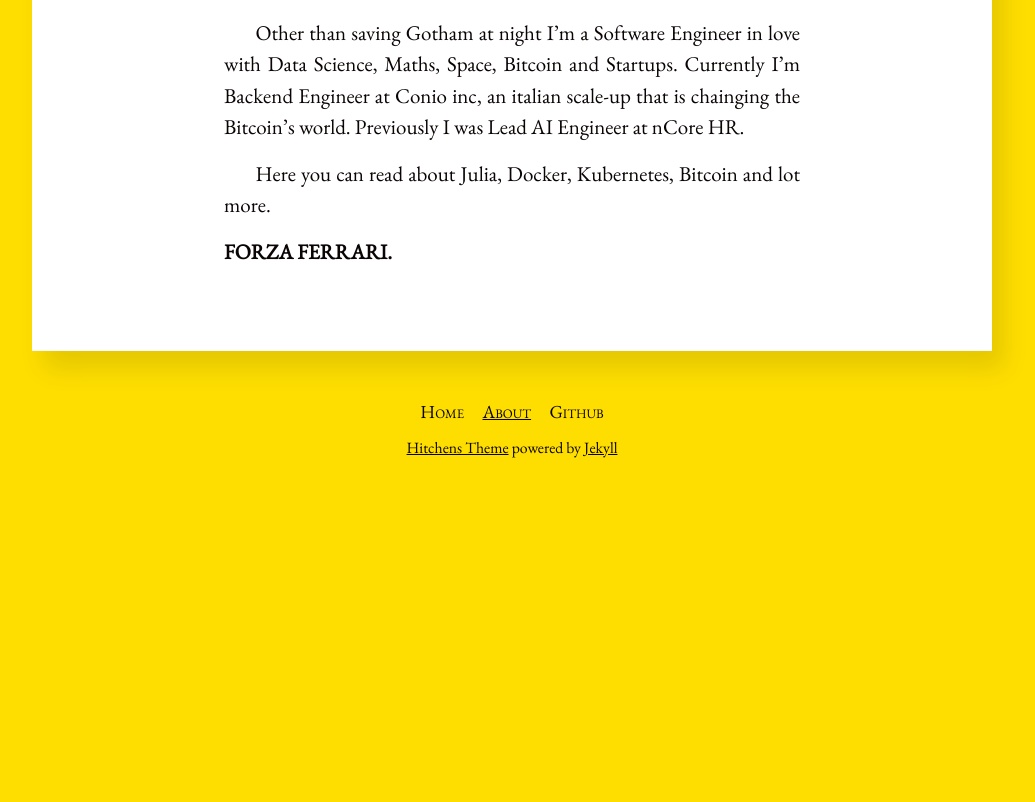
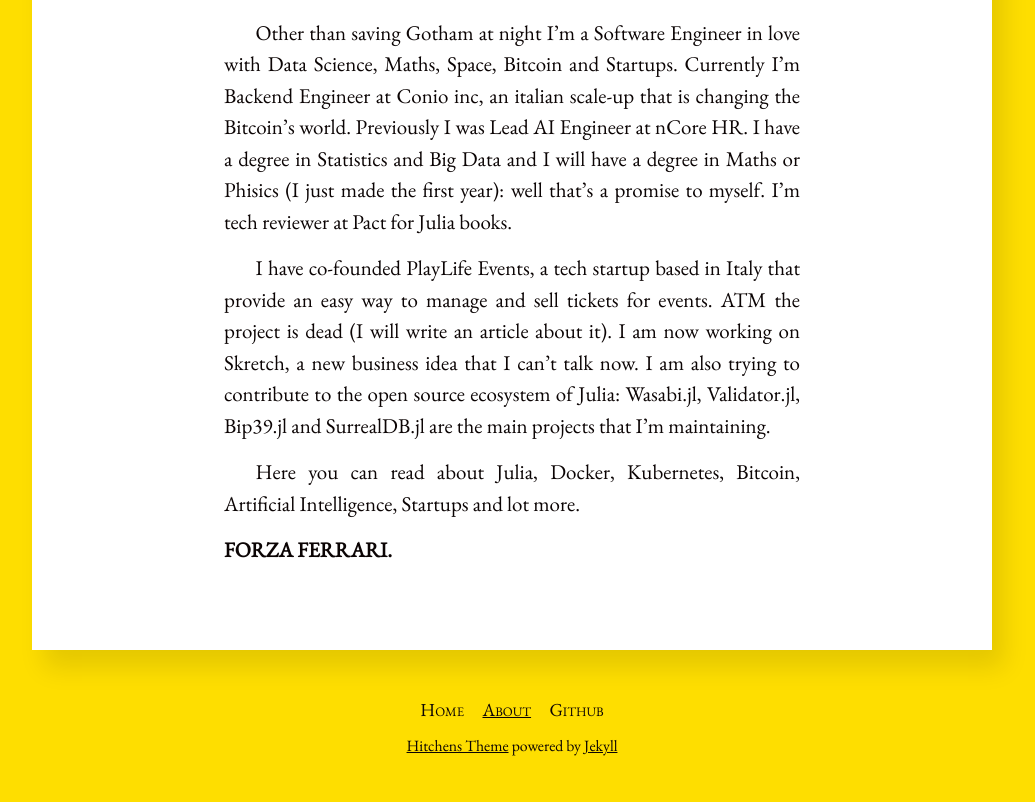
Before and after one commit to iskyd/blog, a Jekyll site: the page built from about.md, in a window 1280 px wide. Shown: the part 978-1780 px from the top of the page, without its empty margins (128-1163 px from the left). Built offline with Jekyll 4.4.1, drawn with Linux system fonts in a browser that asks for light colours; before the commit the page ends 1481 px from its top, so only the background shows below that.

Commit message:
about page

```diff
--- a/about.md
+++ b/about.md
@@ -12,8 +12,10 @@
   </figcaption>
 </figure>
 
-Other than saving Gotham at night I'm a Software Engineer in love with Data Science, Maths, Space, Bitcoin and Startups. Currently I'm Backend Engineer at Conio inc, an italian scale-up that is chainging the Bitcoin's world. Previously I was Lead AI Engineer at nCore HR.
+Other than saving Gotham at night I'm a Software Engineer in love with Data Science, Maths, Space, Bitcoin and Startups. Currently I'm Backend Engineer at Conio inc, an italian scale-up that is changing the Bitcoin's world. Previously I was Lead AI Engineer at nCore HR. I have a degree in Statistics and Big Data and I will have a degree in Maths or Phisics (I just made the first year): well that's a promise to myself. I'm tech reviewer at Pact for Julia books.
 
-Here you can read about Julia, Docker, Kubernetes, Bitcoin and lot more.
+I have co-founded PlayLife Events, a tech startup based in Italy that provide an easy way to manage and sell tickets for events. ATM the project is dead (I will write an article about it). I am now working on Skretch, a new business idea that I can't talk now. I am also trying to contribute to the open source ecosystem of Julia: Wasabi.jl, Validator.jl, Bip39.jl and SurrealDB.jl are the main projects that I'm maintaining.
+
+Here you can read about Julia, Docker, Kubernetes, Bitcoin, Artificial Intelligence, Startups and lot more.
 
 **FORZA FERRARI.**
```
